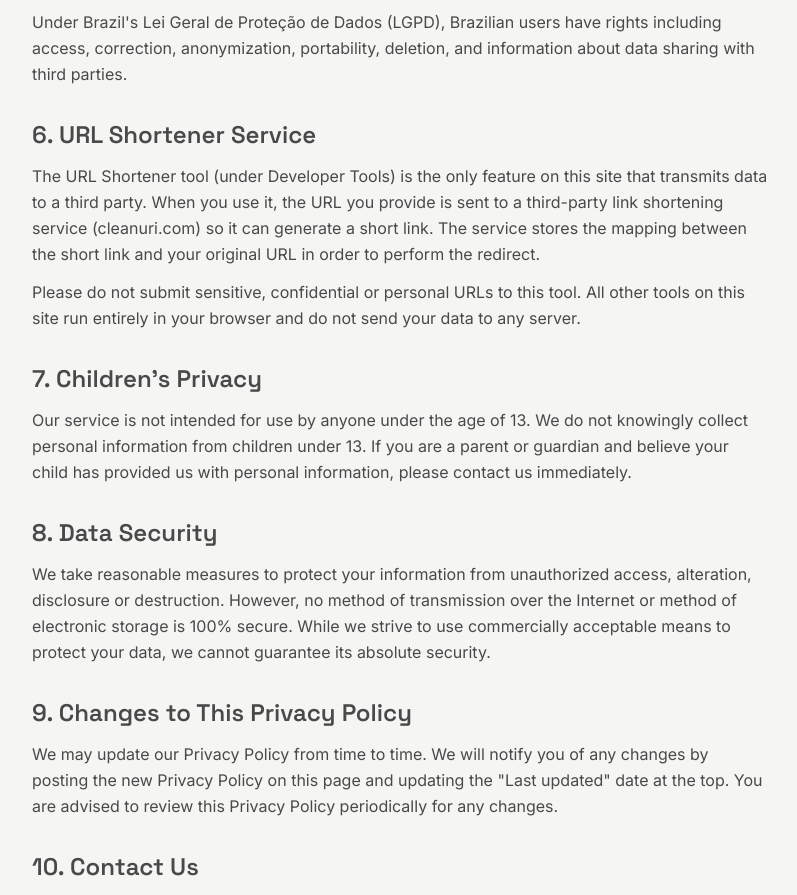
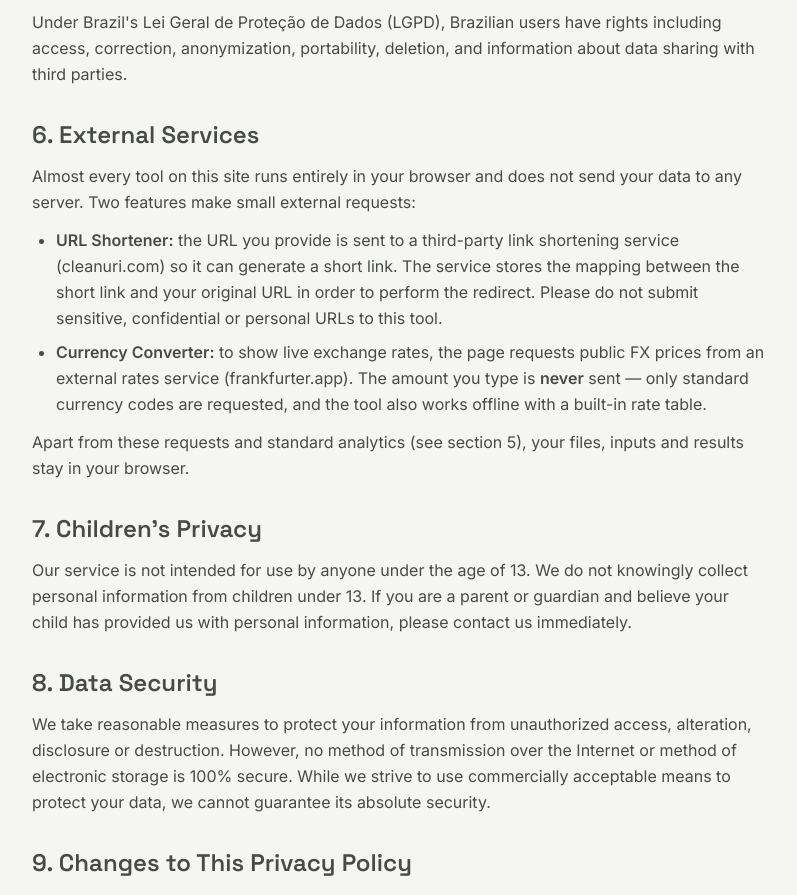
Before and after one commit to multitool-com/multitool, a Next.js app: page /privacy in a window 1280 px wide. Shown: the part 1961-2856 px from the top of the page, without its empty margins (240-1037 px from the left). Built offline with nearby package versions, Linux system fonts and the light colour scheme.

Commit message:
Honest privacy messaging: Privacy-First, external services section, 100+ tools

```diff
--- a/src/app/page.tsx
+++ b/src/app/page.tsx
@@ -5,14 +5,14 @@ import { SITE_CONFIG, categories, getAllTools } from "@/lib/tools";
 export const metadata: Metadata = {
   title: "MultiTool - Free Online Calculators, Converters & Utilities",
   description:
-    "40+ free online tools: calculators, converters, generators and utilities for finance, health, math, developers and more. No sign-up, instant results.",
+    "100+ free online tools: calculators, converters, generators and utilities for finance, health, math, developers and more. No sign-up, instant results.",
   alternates: {
     canonical: SITE_CONFIG.url,
   },
   openGraph: {
     title: "MultiTool - Free Online Calculators, Converters & Utilities",
     description:
-      "40+ free online tools: calculators, converters, generators and utilities. No sign-up, instant results.",
+      "100+ free online tools: calculators, converters, generators and utilities. No sign-up, instant results.",
     url: SITE_CONFIG.url,
     siteName: SITE_CONFIG.name,
     type: "website",
@@ -22,7 +22,7 @@ export const metadata: Metadata = {
     card: "summary_large_image",
     title: "MultiTool - Free Online Tools",
     description:
-      "40+ free online calculators, converters and generators. Instant results, no sign-up.",
+      "100+ free online calculators, converters and generators. Instant results, no sign-up.",
   },
 };
 
@@ -145,11 +145,13 @@ export default function Home() {
             <div>
               <div className="text-3xl mb-3">🔒</div>
               <h2 className="font-display font-semibold text-lg mb-2">
-                100% Private
+                Privacy-First
               </h2>
               <p className="text-sm text-ink/60">
-                Your data never leaves your device. Everything runs locally,
-                nothing is stored.
+                Files and inputs are processed locally in your browser
+                whenever possible — nothing is stored or uploaded. A few
+                tools (URL shortening, live exchange rates) make small
+                external requests, but never send your data.
               </p>
             </div>
             <div>
--- a/src/app/privacy/page.tsx
+++ b/src/app/privacy/page.tsx
@@ -226,20 +226,34 @@ export default function PrivacyPolicyPage() {
 
         <section>
           <h2 className="font-display text-2xl font-semibold mt-8 mb-3">
-            6. URL Shortener Service
+            6. External Services
           </h2>
           <p>
-            The URL Shortener tool (under Developer Tools) is the only feature
-            on this site that transmits data to a third party. When you use it,
-            the URL you provide is sent to a third-party link shortening
-            service (cleanuri.com) so it can generate a short link. The service
-            stores the mapping between the short link and your original URL in
-            order to perform the redirect.
+            Almost every tool on this site runs entirely in your browser and
+            does not send your data to any server. Two features make small
+            external requests:
           </p>
+          <ul className="list-disc pl-6 mt-3 space-y-2">
+            <li>
+              <strong>URL Shortener:</strong> the URL you provide is sent to a
+              third-party link shortening service (cleanuri.com) so it can
+              generate a short link. The service stores the mapping between
+              the short link and your original URL in order to perform the
+              redirect. Please do not submit sensitive, confidential or
+              personal URLs to this tool.
+            </li>
+            <li>
+              <strong>Currency Converter:</strong> to show live exchange
+              rates, the page requests public FX prices from an external
+              rates service (frankfurter.app). The amount you type is{" "}
+              <strong>never</strong> sent — only standard currency codes are
+              requested, and the tool also works offline with a built-in
+              rate table.
+            </li>
+          </ul>
           <p className="mt-3">
-            Please do not submit sensitive, confidential or personal URLs to
-            this tool. All other tools on this site run entirely in your
-            browser and do not send your data to any server.
+            Apart from these requests and standard analytics (see section 5),
+            your files, inputs and results stay in your browser.
           </p>
         </section>
 
--- a/src/components/ToolLayout.tsx
+++ b/src/components/ToolLayout.tsx
@@ -83,7 +83,8 @@ export default function ToolLayout({
     },
   };
 
-  // JSON-LD: FAQ schema (aparece com destaque no Google)
+  // JSON-LD: FAQ schema (estrutura semantica; rich results de FAQ nao sao
+    // exibidos pela maioria dos sites desde a restricao de 2023 do Google)
   const faqSchema = faqs && faqs.length > 0
     ? {
         "@context": "https://schema.org",
```
